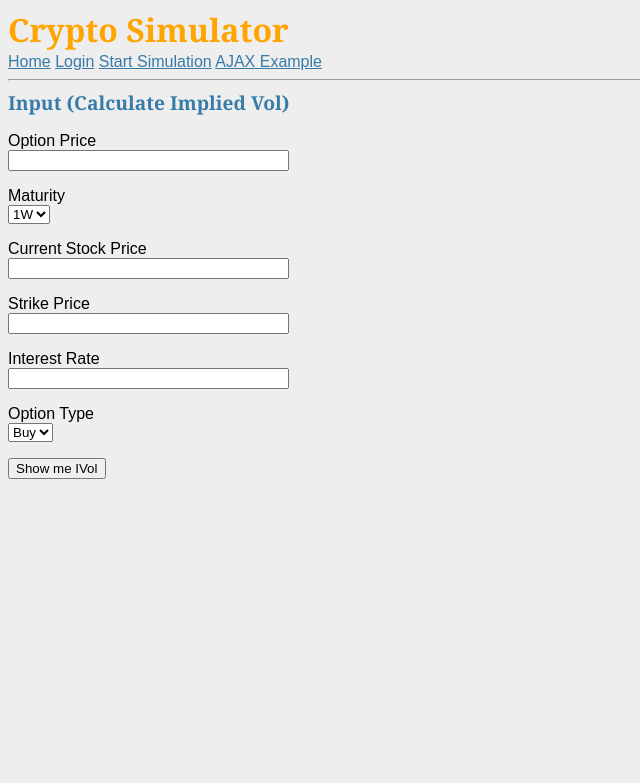
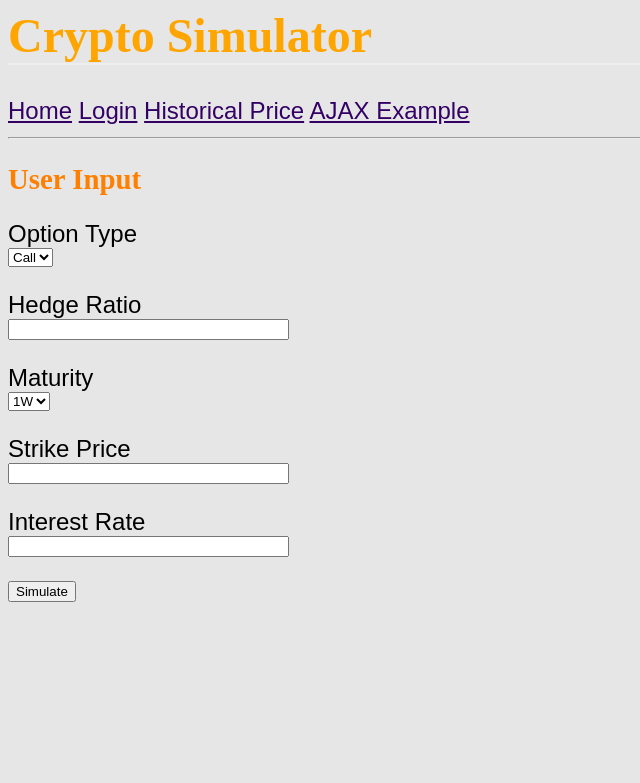
Before and after one commit to dano09/fin_sys_tech_project, a Flask app: page / in a window 1280 px wide. Shown: the top 783 px of the page, without its empty margins (0-640 px from the left). Run offline with Flask 2, Linux system fonts and the light colour scheme; parts of the project's set-up code (start-up, migrations or seed data) failed here and were passed over; some libraries are stand-ins or nearby versions.

Commit message:
fix bug & input update

```diff
--- a/app/forms.py
+++ b/app/forms.py
@@ -14,13 +14,14 @@ class HelloForm(FlaskForm):
     submit = SubmitField('Say Hello')
     barc = IntegerField('Count:', validators=[DataRequired()])
     showme = SubmitField('Plot')
-    OPrice = StringField('Option Price', validators=[DataRequired()])
+
+    Otype = SelectField('Option Type', choices=[('Call Option', 'Call'),('Put Option', 'Put')],description='* Select the option type you go long with.')
+    Hratio = StringField('Hedge Ratio', validators=[DataRequired()])
     ExpT = SelectField('Maturity', choices=[('One Week', '1W'),('One Month', '1M'),('Three Month', '3M')])
     S = StringField('Current Stock Price', validators=[DataRequired()])
     K = StringField('Strike Price', validators=[DataRequired()])
     rate = StringField('Interest Rate', validators=[DataRequired()])
-    Otype = SelectField('Option Type', choices=[('Call Option', 'Buy'),('Put Option', 'Sell')])
-    iVol = SubmitField('Show me IVol')
+    sbm = SubmitField('Simulate')
 
 
 class LoginForm(FlaskForm):
@@ -50,13 +51,6 @@ class RegistrationForm(FlaskForm):
 
 
 class SimulationForm(FlaskForm):
-    ds = Dataservices()
-    exchange_choices = ds.get_exchanges()
-
-    exchange_list = [(ex, ex) for ex in exchange_choices]
-    #print('exchange_list is: {}'.format(exchange_list))
-
-    exchanges = SelectField(label='Exchanges', choices=exchange_list)
     start = DateField('startDate', format='%Y-%m-%d')
     end = DateField('endDate', format='%Y-%m-%d')
     submit = SubmitField('Show Data')
--- a/app/routes.py
+++ b/app/routes.py
@@ -21,8 +21,6 @@ def index():
     print('inside /index route')
     form = HelloForm(request.form)
     return render_template('index.html', title='Home', form=form)
-
-
 
 
 @app.route('/hello', methods=['POST'])
@@ -120,8 +118,8 @@ def register():
 @app.route('/start_simulation')
 def start_simulation():
     print('inside /start_simulation route')
-    form = SimulationExchangeForm(request.form)
-    return render_template('simulation.html', title='Simulation', exchangeform=form)
+    form = SimulationForm(request.form)
+    return render_template('simulation.html', title='Simulation', form=form)
 
 
 @app.route('/simulation', methods=['GET', 'POST'])
@@ -192,7 +190,7 @@ def option():
 
     if request.method == 'POST':
         print('got here xD')
-        OPrice = request.form['OPrice']
+        Hratio = request.form['Hratio']
         ExpT = request.form['ExpT']
         S = request.form['S']
         K = request.form['K']
@@ -206,7 +204,7 @@ def option():
         #print('data is : {}'.format(name))
         plot = create_vol_chart(option_data(rate).data['Implied_Vol'], option_data(rate).data['Strike'])
         script, div = components(plot)
-        return render_template('result.html', title='Input result', Price=OPrice, T=ExpT, S=S, K=K, i=rate, O=Otype, vol=volresult.to_html(), div=div, script=script)
+        return render_template('result.html', title='Input result', Price=Hratio, T=ExpT, S=S, K=K, i=rate, O=Otype, vol=volresult.to_html(), div=div, script=script)
 
     #print('About to redirect to index')
     return render_template('index.html', form=form)
--- a/app/static/style.css
+++ b/app/static/style.css
@@ -1,22 +1,26 @@
 body {
     font-family: sans-serif;
-    background: #eee;
+    background: #e6e6e6;
+    font-size: 1.5em;
 }
 
 head {
     font-family: Arial, Helvetica, sans-serif;
-    color: orange;
-    font-size: 2em;
+    color: #ffffe6;
+    font-size: 0.5em;
 }
 
-a, h1, h2 {
-    color: #377ba8;
+
+a {
+    color: #330066;
 }
 
+
 h1, h2 {
-    font-family: 'Georgia', serif;
-    margin: 0;
+    font-family: Corbel;
+    color: #ff8000;
 }
+
 
 h1 {
     border-bottom: 2px solid #eee;
--- a/app/templates/base.html
+++ b/app/templates/base.html
@@ -18,7 +18,7 @@
             {% else %}
             <a href="{{ url_for('logout') }}">Logout</a>
             {% endif %}
-            <a href="{{ url_for('start_simulation') }}">Start Simulation</a>
+            <a href="{{ url_for('start_simulation') }}">Historical Price</a>
             <a href="{{ url_for('exchangeForm') }}">AJAX Example</a>
 
         </div>
--- a/app/templates/index.html
+++ b/app/templates/index.html
@@ -18,12 +18,19 @@
 </form>
     -->
 <form action="/option" method="post">
-    <h2> Input (Calculate Implied Vol)</h2>
+    <h2> User Input </h2>
     {{ form.hidden_tag() }}
     <p>
-        {{ form.OPrice.label }}<br>
-        {{ form.OPrice(size=32) }}<br>
-        {% for error in form.OPrice.errors %}
+        {{ form.Otype.label }}<br>
+        {{ form.Otype }}<br>
+        {% for error in form.Otype.errors %}
+        <span style="color: red;">[{{ error }}]</span>
+        {% endfor %}
+    </p>
+    <p>
+        {{ form.Hratio.label }}<br>
+        {{ form.Hratio(size=32) }}<br>
+        {% for error in form.Hratio.errors %}
         <span style="color: red;">[{{ error }}]</span>
         {% endfor %}
     </p>
@@ -35,19 +42,20 @@
         {% endfor %}
     </p>
     <p>
-        {{ form.S.label }}<br>
-        {{ form.S(size=32) }}<br>
-        {% for error in form.S.errors %}
-        <span style="color: red;">[{{ error }}]</span>
-        {% endfor %}
-    </p>
-    <p>
         {{ form.K.label }}<br>
         {{ form.K(size=32) }}<br>
         {% for error in form.K.errors %}
         <span style="color: red;">[{{ error }}]</span>
         {% endfor %}
     </p>
+    <!--
+        <p>
+            {{ form.S.label }}<br>
+            {{ form.S(size=32) }}<br>
+            {% for error in form.S.errors %}
+            <span style="color: red;">[{{ error }}]</span>
+            {% endfor %}
+        </p>-->
     <p>
         {{ form.rate.label }}<br>
         {{ form.rate(size=32) }}<br>
@@ -55,14 +63,7 @@
         <span style="color: red;">[{{ error }}]</span>
         {% endfor %}
     </p>
-    <p>
-        {{ form.Otype.label }}<br>
-        {{ form.Otype }}<br>
-        {% for error in form.Otype.errors %}
-        <span style="color: red;">[{{ error }}]</span>
-        {% endfor %}
-    </p>
-    <p> {{ form.iVol() }} </p>
+    <p> {{ form.sbm() }} </p>
 </form>
 
-    {% endblock %}
+        {% endblock %}
--- a/app/templates/result.html
+++ b/app/templates/result.html
@@ -17,5 +17,5 @@
 <script src="http://cdn.pydata.org/bokeh/release/bokeh-widgets-0.12.5.min.js"></script>
 {{ script|safe }}
 <!--
-{{vol | safe}}-->
+{{ vol|safe}}-->
 {% endblock %}
```
Also changed, not shown: app/templates/simulation.html (+12 -18 lines).
